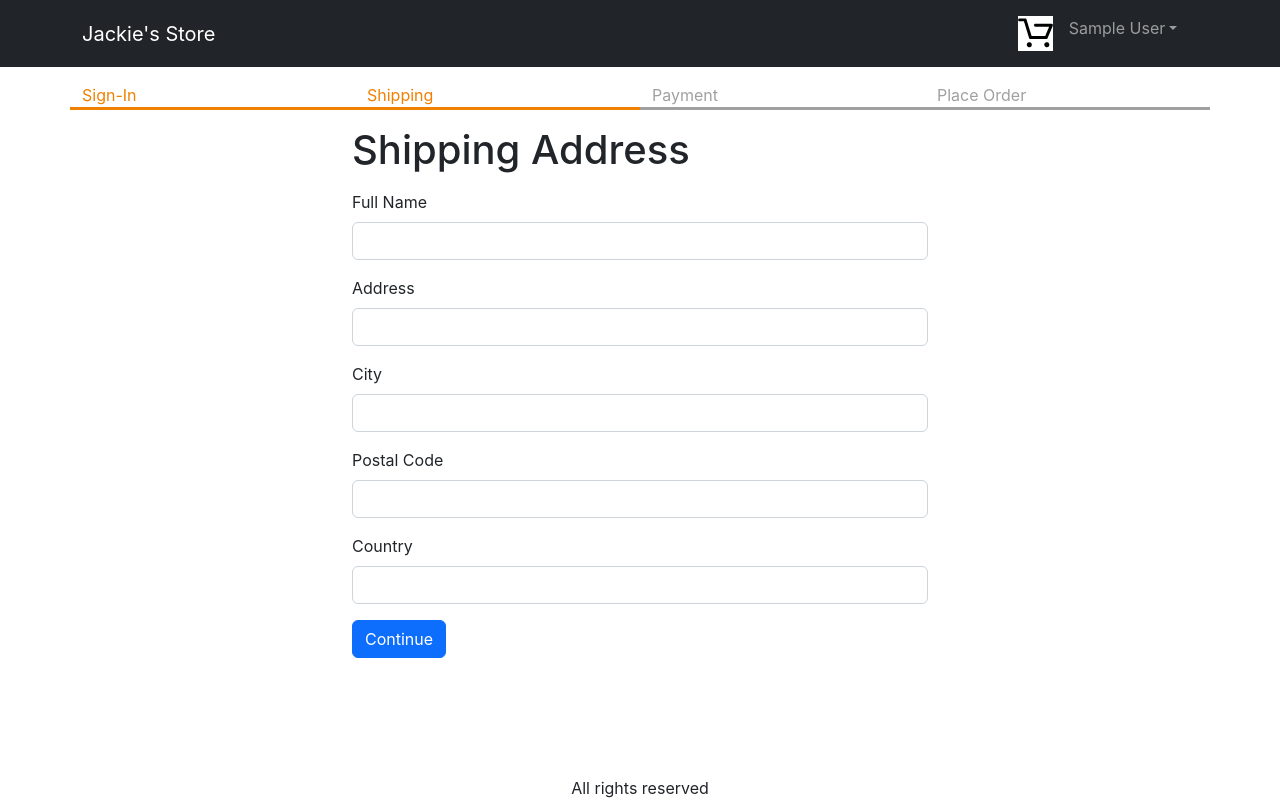
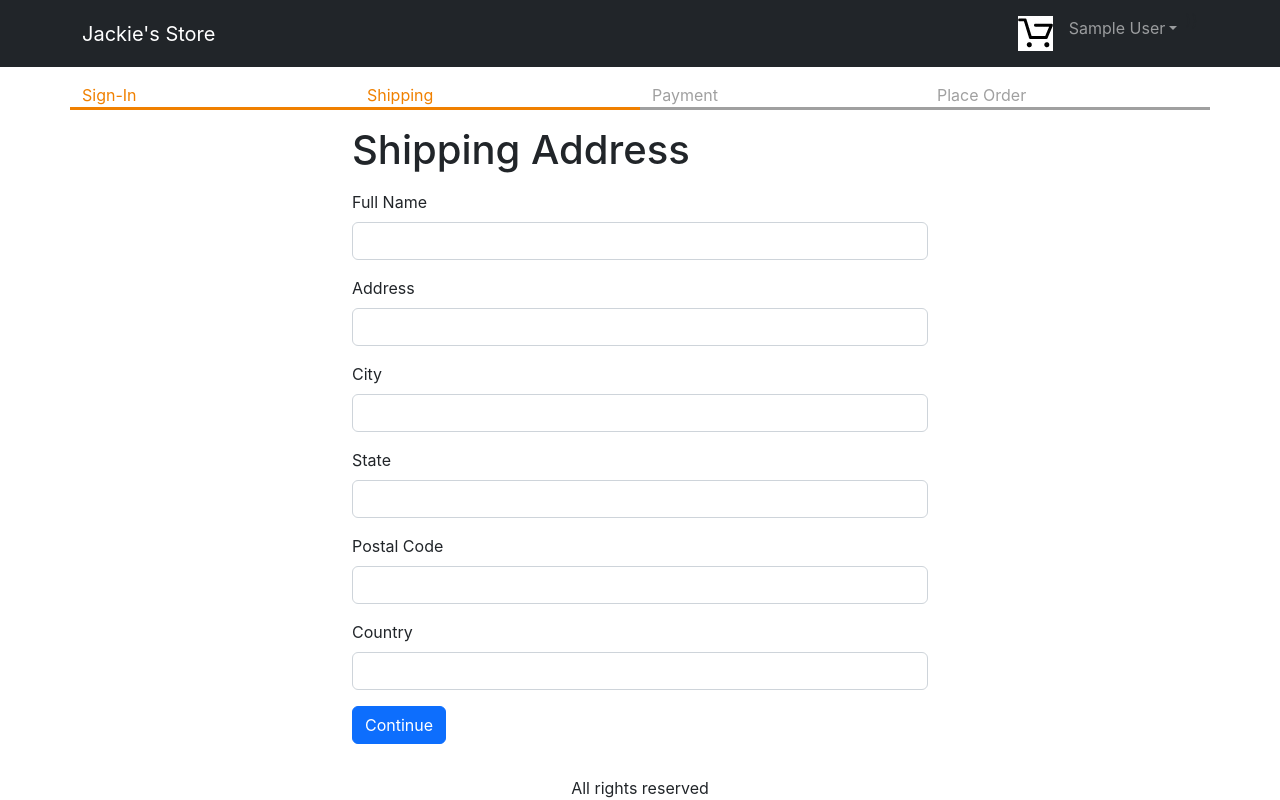
Before and after one commit to irapaige/Jackie-s-Store, a React (Create React App) app in the folder frontend/: page /shipping in a window 1280 px wide. Built offline with nearby package versions, Linux system fonts and the light colour scheme; sample sign-in values are in the browser's storage.

Commit message:
changed images

```diff
--- a/frontend/src/screens/PlaceOrderScreen.js
+++ b/frontend/src/screens/PlaceOrderScreen.js
@@ -35,7 +35,7 @@ export default function PlaceOrderScreen() {
 
     const round2 = (num) => Math.round(num * 100 + Number.EPSILON) / 100; // 123.2345 => 123.23
     cart.itemsPrice = round2(
-        cart.cartItems.reduce((a, c) => a + c.quantity * c.price, 0)
+        cart.cartItems.reduce((a, c) => a + c.qty * c.price, 0)
     );
     cart.shippingPrice = cart.itemsPrice > 100 ? round2(0) : round2(10);
     cart.taxPrice = round2(0.15 * cart.itemsPrice);
--- a/frontend/src/screens/ProductScreen.js
+++ b/frontend/src/screens/ProductScreen.js
@@ -49,7 +49,7 @@ function ProductScreen() {
         fetchData();
     }, [slug]);
 
-    const { state, dispatch: ctxDispatch } = useContext(Store);
+    const {  dispatch: ctxDispatch } = useContext(Store);
 
 
         const addToCartHandler = async () => {
--- a/frontend/src/screens/ShippingAddressScreen.js
+++ b/frontend/src/screens/ShippingAddressScreen.js
@@ -17,6 +17,7 @@ export default function ShippingAddressScreen() {
   const [fullName, setFullName] = useState(shippingAddress.fullName || '');
   const [address, setAddress] = useState(shippingAddress.address || '');
   const [city, setCity] = useState(shippingAddress.city || '');
+  const [chosenState,setChosenState]= useState(shippingAddress.chosenState || '')
   const [postalCode, setPostalCode] = useState(
     shippingAddress.postalCode || ''
   );
@@ -36,6 +37,7 @@ export default function ShippingAddressScreen() {
         fullName,
         address,
         city,
+        chosenState,
         postalCode,
         country,
       },
@@ -46,6 +48,7 @@ export default function ShippingAddressScreen() {
         fullName,
         address,
         city,
+        chosenState,
         postalCode,
         country,
       })
@@ -86,6 +89,14 @@ export default function ShippingAddressScreen() {
               required
             />
           </Form.Group>
+          <Form.Group className='mb-3' controlId='chosenState'>
+            <Form.Label>State</Form.Label>
+            <Form.Control
+                value={chosenState}
+                onChange={(e) => setChosenState(e.target.value)}
+                required
+            />
+          </Form.Group>
           <Form.Group className='mb-3' controlId='postalCode'>
             <Form.Label>Postal Code</Form.Label>
             <Form.Control
```
Also changed, not shown: 2 other files (tests, documents, lock files or other folders).
